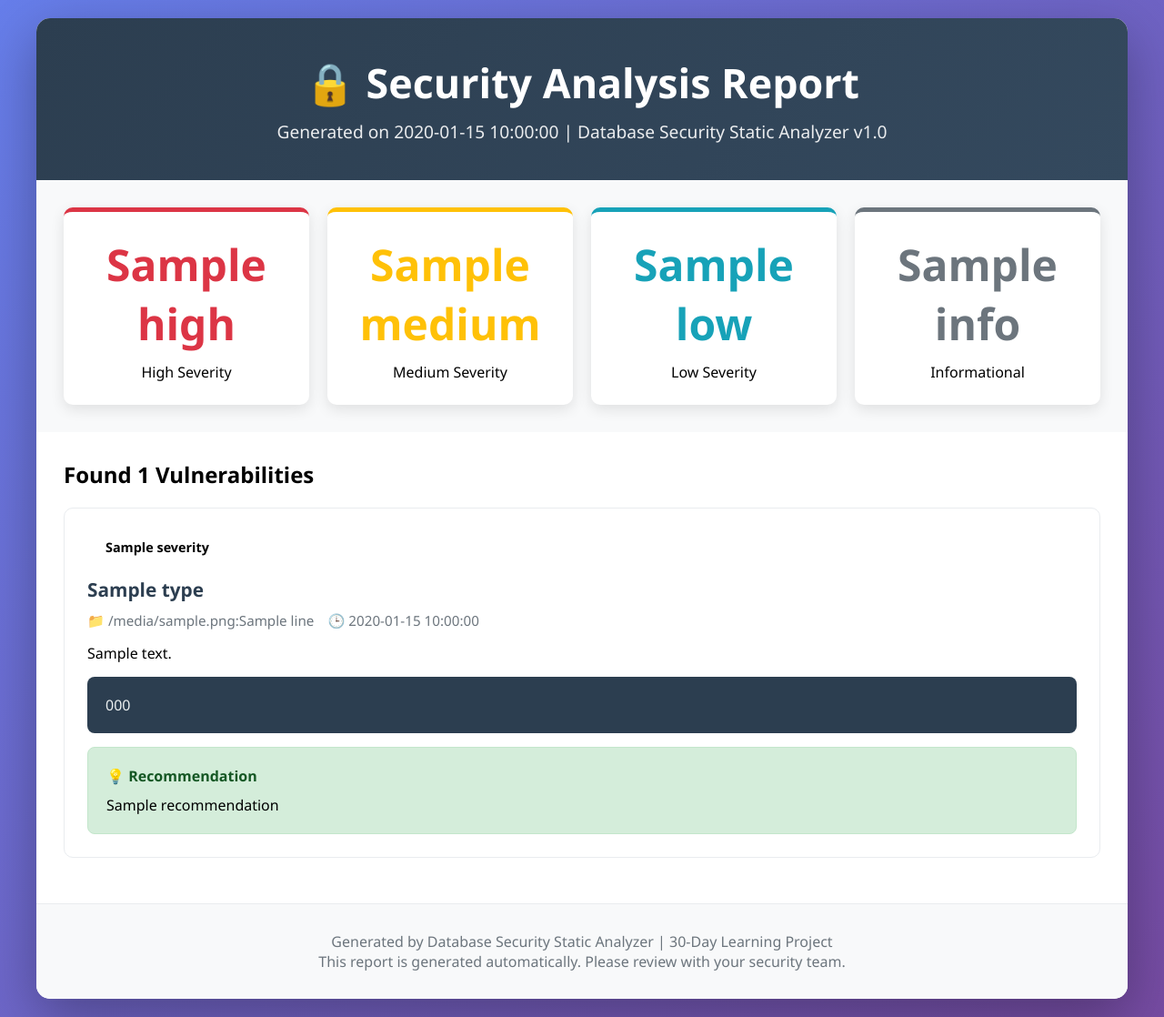
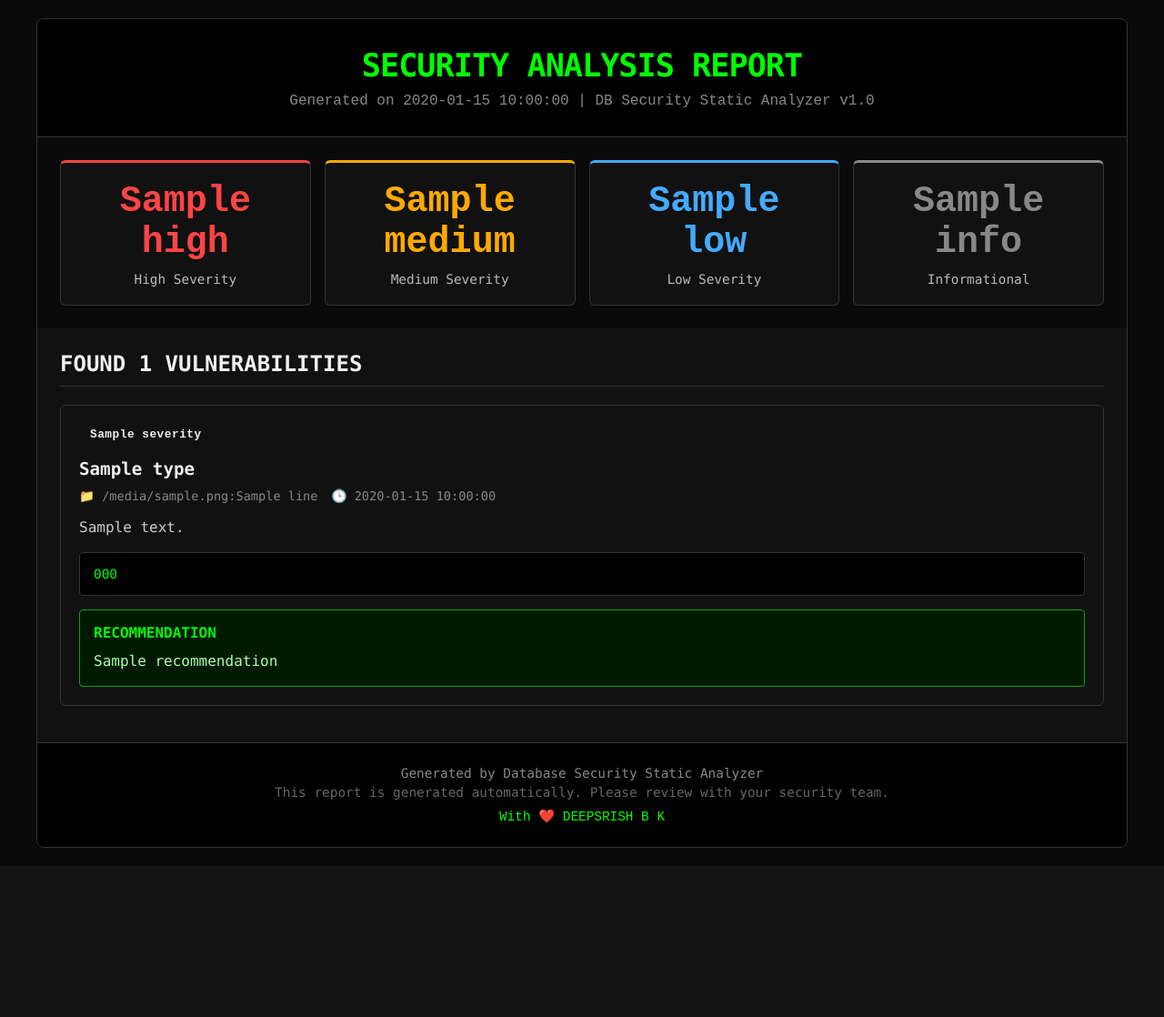
Before and after one commit to deepserish-bk/db-security-scanner, a Python web app: template src/templates/report.html in a window 1280 px wide. Shown: the whole page at 91% size. After the commit the page ends 932 px from the top, so only its background shows below. Run offline with Jinja, Linux system fonts and the light colour scheme; the template is opened without the code that fills it: most values are stand-ins (such as "Sample title", 1, 10 or a date in 2020).

Commit message:
refactor: change visuals

```diff
--- a/src/templates/report.html
+++ b/src/templates/report.html
@@ -9,132 +9,155 @@
             margin: 0;
             padding: 0;
             box-sizing: border-box;
-            font-family: 'Segoe UI', Tahoma, Geneva, Verdana, sans-serif;
+            font-family: 'Monaco', 'Consolas', 'Courier New', monospace;
         }
 
         body {
-            background: linear-gradient(135deg, #667eea 0%, #764ba2 100%);
+            background: #0a0a0a;
             min-height: 100vh;
             padding: 20px;
+            color: #f0f0f0;
         }
 
         .container {
             max-width: 1200px;
             margin: 0 auto;
-            background: white;
-            border-radius: 15px;
-            box-shadow: 0 20px 60px rgba(0,0,0,0.3);
+            background: #111;
+            border: 1px solid #333;
+            border-radius: 8px;
             overflow: hidden;
         }
 
         .header {
-            background: linear-gradient(135deg, #2c3e50 0%, #34495e 100%);
-            color: white;
-            padding: 40px;
+            background: #000;
+            color: #fff;
+            padding: 30px;
             text-align: center;
+            border-bottom: 1px solid #333;
         }
 
         .header h1 {
-            font-size: 2.8rem;
+            font-size: 2.2rem;
             margin-bottom: 10px;
-            display: flex;
-            align-items: center;
-            justify-content: center;
-            gap: 15px;
+            color: #00ff00;
+            letter-spacing: -1px;
         }
 
         .subtitle {
-            font-size: 1.2rem;
-            opacity: 0.9;
-            margin-top: 10px;
+            font-size: 1rem;
+            color: #888;
+            font-family: 'Courier New', monospace;
         }
 
         .stats-cards {
             display: grid;
             grid-template-columns: repeat(auto-fit, minmax(200px, 1fr));
-            gap: 20px;
-            padding: 30px;
-            background: #f8f9fa;
+            gap: 15px;
+            padding: 25px;
+            background: #0a0a0a;
         }
 
         .card {
-            background: white;
-            padding: 25px;
-            border-radius: 10px;
+            background: #111;
+            padding: 20px;
+            border: 1px solid #333;
+            border-radius: 6px;
             text-align: center;
-            box-shadow: 0 5px 15px rgba(0,0,0,0.1);
-            transition: transform 0.3s ease;
         }
 
-        .card:hover {
-            transform: translateY(-5px);
+        .card.high { border-top: 3px solid #ff4444; }
+        .card.medium { border-top: 3px solid #ffaa00; }
+        .card.low { border-top: 3px solid #44aaff; }
+        .card.info { border-top: 3px solid #888; }
+
+        .card .count {
+            font-size: 2.5rem;
+            font-weight: bold;
+            margin-bottom: 10px;
+            font-family: 'Courier New', monospace;
         }
 
-        .card.high { border-top: 5px solid #dc3545; }
-        .card.medium { border-top: 5px solid #ffc107; }
-        .card.low { border-top: 5px solid #17a2b8; }
-        .card.info { border-top: 5px solid #6c757d; }
+        .card.high .count { color: #ff4444; }
+        .card.medium .count { color: #ffaa00; }
+        .card.low .count { color: #44aaff; }
+        .card.info .count { color: #888; }
 
-        .card .count {
-            font-size: 3rem;
-            font-weight: bold;
-            margin-bottom: 10px;
+        .card div:last-child {
+            color: #bbb;
+            font-size: 0.9rem;
         }
 
-        .card.high .count { color: #dc3545; }
-        .card.medium .count { color: #ffc107; }
-        .card.low .count { color: #17a2b8; }
-        .card.info .count { color: #6c757d; }
+        .vulnerabilities {
+            padding: 25px;
+        }
 
-        .vulnerabilities {
-            padding: 30px;
+        .vulnerabilities h2 {
+            color: #f0f0f0;
+            margin-bottom: 20px;
+            font-size: 1.5rem;
+            border-bottom: 1px solid #333;
+            padding-bottom: 10px;
         }
 
         .vulnerability {
-            border: 1px solid #e9ecef;
-            border-radius: 10px;
-            padding: 25px;
-            margin-bottom: 20px;
-            transition: all 0.3s ease;
+            background: #111;
+            border: 1px solid #333;
+            border-radius: 6px;
+            padding: 20px;
+            margin-bottom: 15px;
         }
 
-        .vulnerability:hover {
-            box-shadow: 0 10px 30px rgba(0,0,0,0.1);
-            transform: translateY(-2px);
-        }
-
-        .vulnerability.high { border-left: 5px solid #dc3545; }
-        .vulnerability.medium { border-left: 5px solid #ffc107; }
-        .vulnerability.low { border-left: 5px solid #17a2b8; }
-        .vulnerability.info { border-left: 5px solid #6c757d; }
+        .vulnerability.high { border-left: 4px solid #ff4444; }
+        .vulnerability.medium { border-left: 4px solid #ffaa00; }
+        .vulnerability.low { border-left: 4px solid #44aaff; }
+        .vulnerability.info { border-left: 4px solid #888; }
 
         .severity-badge {
             display: inline-block;
-            padding: 8px 20px;
-            border-radius: 25px;
+            padding: 4px 12px;
+            border-radius: 4px;
             font-weight: bold;
-            font-size: 0.9rem;
+            font-size: 0.8rem;
             margin-bottom: 15px;
+            font-family: 'Courier New', monospace;
+            letter-spacing: 0.5px;
         }
 
-        .severity-badge.high { background: #dc3545; color: white; }
-        .severity-badge.medium { background: #ffc107; }
-        .severity-badge.low { background: #17a2b8; color: white; }
-        .severity-badge.info { background: #6c757d; color: white; }
+        .severity-badge.high {
+            background: #2a0000;
+            color: #ff4444;
+            border: 1px solid #ff4444;
+        }
+        .severity-badge.medium {
+            background: #2a2000;
+            color: #ffaa00;
+            border: 1px solid #ffaa00;
+        }
+        .severity-badge.low {
+            background: #002a2a;
+            color: #44aaff;
+            border: 1px solid #44aaff;
+        }
+        .severity-badge.info {
+            background: #1a1a1a;
+            color: #888;
+            border: 1px solid #888;
+        }
 
         .vulnerability h3 {
-            font-size: 1.3rem;
+            font-size: 1.2rem;
             margin-bottom: 10px;
-            color: #2c3e50;
+            color: #f0f0f0;
         }
 
         .meta {
-            color: #6c757d;
-            font-size: 0.95rem;
+            color: #888;
+            font-size: 0.85rem;
             margin-bottom: 15px;
             display: flex;
             align-items: center;
             gap: 15px;
+            font-family: 'Courier New', monospace;
         }
 
         .meta span {
@@ -143,71 +166,111 @@
             gap: 5px;
         }
 
+        .vulnerability p {
+            color: #ccc;
+            line-height: 1.5;
+            margin-bottom: 15px;
+        }
+
         .code-block {
-            background: #2c3e50;
-            color: #ecf0f1;
-            padding: 20px;
-            border-radius: 8px;
+            background: #000;
+            color: #00ff00;
+            padding: 15px;
+            border-radius: 4px;
             margin: 15px 0;
-            font-family: 'Courier New', monospace;
+            font-family: 'Monaco', 'Consolas', monospace;
+            font-size: 0.9rem;
+            border: 1px solid #333;
             overflow-x: auto;
         }
 
+        .code-block pre {
+            white-space: pre-wrap;
+        }
+
         .recommendation {
-            background: #d4edda;
-            border: 1px solid #c3e6cb;
-            border-radius: 8px;
-            padding: 20px;
+            background: #001a00;
+            border: 1px solid #00aa00;
+            border-radius: 4px;
+            padding: 15px;
             margin-top: 15px;
         }
 
         .recommendation h4 {
-            color: #155724;
+            color: #00ff00;
             margin-bottom: 10px;
-            display: flex;
-            align-items: center;
-            gap: 10px;
+            font-size: 1rem;
+        }
+
+        .recommendation p {
+            color: #aaffaa;
+            margin: 0;
         }
 
         .footer {
             text-align: center;
-            padding: 30px;
-            background: #f8f9fa;
-            border-top: 1px solid #e9ecef;
-            color: #6c757d;
+            padding: 25px;
+            background: #000;
+            border-top: 1px solid #333;
+            color: #666;
+            font-size: 0.9rem;
+        }
+
+        .footer p:first-child {
+            color: #888;
+            margin-bottom: 5px;
+        }
+
+        .footer p:last-child {
+            color: #00ff00;
+            margin-top: 10px;
+            font-family: 'Courier New', monospace;
         }
 
         .no-vulnerabilities {
             text-align: center;
-            padding: 60px;
-            color: #28a745;
+            padding: 50px;
+            color: #00ff00;
+            border: 1px solid #333;
+            border-radius: 6px;
+            background: #000;
         }
 
         .no-vulnerabilities h2 {
-            font-size: 2rem;
-            margin-bottom: 20px;
+            font-size: 1.8rem;
+            margin-bottom: 15px;
+            font-family: 'Courier New', monospace;
+        }
+
+        .no-vulnerabilities p {
+            color: #aaa;
         }
 
         @media (max-width: 768px) {
+            body {
+                padding: 10px;
+            }
+
             .container {
-                border-radius: 10px;
+                border-radius: 4px;
             }
 
             .header {
-                padding: 25px;
+                padding: 20px;
             }
 
             .header h1 {
-                font-size: 2rem;
+                font-size: 1.8rem;
             }
 
             .stats-cards {
                 grid-template-columns: 1fr;
-                padding: 20px;
+                padding: 15px;
+                gap: 10px;
             }
 
             .vulnerabilities {
-                padding: 20px;
+                padding: 15px;
             }
 
             .meta {
@@ -215,15 +278,19 @@
                 align-items: flex-start;
                 gap: 5px;
             }
+
+            .card .count {
+                font-size: 2rem;
+            }
         }
     </style>
 </head>
 <body>
     <div class="container">
         <div class="header">
-            <h1>🔒 Security Analysis Report</h1>
+            <h1>SECURITY ANALYSIS REPORT</h1>
             <div class="subtitle">
-                Generated on {{ timestamp }} | Database Security Static Analyzer v1.0
+                Generated on {{ timestamp }} | DB Security Static Analyzer v1.0
             </div>
         </div>
 
@@ -248,7 +315,7 @@
 
         <div class="vulnerabilities">
             {% if vulnerabilities %}
-                <h2 style="margin-bottom: 20px;">Found {{ total_vulnerabilities }} Vulnerabilities</h2>
+                <h2>FOUND {{ total_vulnerabilities }} VULNERABILITIES</h2>
 
                 {% for vuln in vulnerabilities %}
                 <div class="vulnerability {{ vuln.severity.lower() }}">
@@ -272,7 +339,7 @@
 
                     {% if vuln.recommendation %}
                     <div class="recommendation">
-                        <h4>💡 Recommendation</h4>
+                        <h4>RECOMMENDATION</h4>
                         <p>{{ vuln.recommendation }}</p>
                     </div>
                     {% endif %}
@@ -280,15 +347,16 @@
                 {% endfor %}
             {% else %}
                 <div class="no-vulnerabilities">
-                    <h2>✅ No Vulnerabilities Found!</h2>
+                    <h2>✅ NO VULNERABILITIES FOUND</h2>
                     <p>Your code appears to be secure. Great job!</p>
                 </div>
             {% endif %}
         </div>
 
         <div class="footer">
-            <p>Generated by Database Security Static Analyzer | 30-Day Learning Project</p>
+            <p>Generated by Database Security Static Analyzer</p>
             <p>This report is generated automatically. Please review with your security team.</p>
+            <p>With ❤️ DEEPSRISH B K</p>
         </div>
     </div>
 </body>
```
